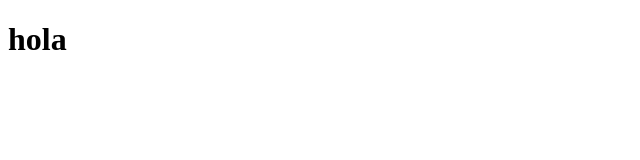
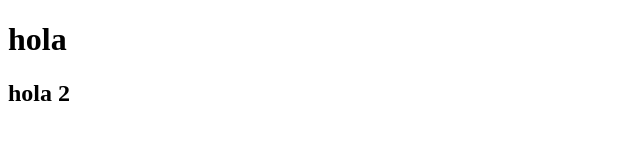
Before and after one commit to edgardelossantos494/prueba, a plain HTML site: page index.html in a window 1280 px wide. Shown: the whole page, without its empty margins (0-640 px from the left). Drawn offline with Linux system fonts and the light colour scheme.

```diff
--- a/index.html
+++ b/index.html
@@ -8,5 +8,6 @@
 <body>
     <h1>hola</h1>
     <h1></h1>
+    <h2>hola 2</h2>
 </body>
 </html>
```
